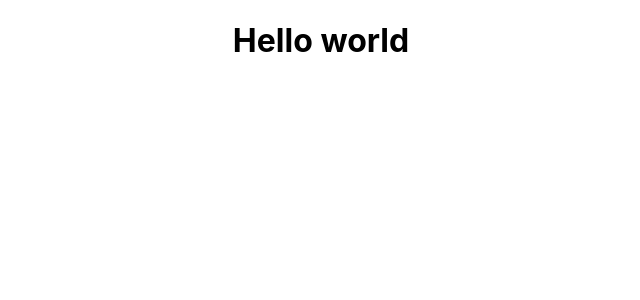
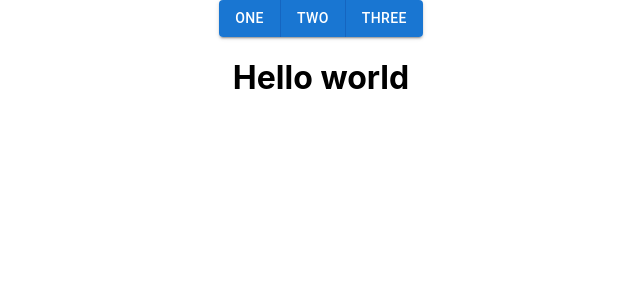
Before and after one commit to extusharkawade/blog-front-end, a React (Create React App) app: page / in a window 1280 px wide. Shown: the top 300 px of the page, without its empty margins (319-959 px from the left). Built offline with nearby package versions, Linux system fonts and the light colour scheme.

Commit message:
material ui installation testing

```diff
--- a/package.json
+++ b/package.json
@@ -3,6 +3,9 @@
   "version": "0.1.0",
   "private": true,
   "dependencies": {
+    "@emotion/react": "^11.11.1",
+    "@emotion/styled": "^11.11.0",
+    "@mui/material": "^5.14.18",
     "@testing-library/jest-dom": "^5.17.0",
     "@testing-library/react": "^13.4.0",
     "@testing-library/user-event": "^13.5.0",
--- a/src/App.tsx
+++ b/src/App.tsx
@@ -1,9 +1,18 @@
 import React from "react";
 import "./App.css";
+import { Button, ButtonGroup } from "@mui/material";
 
 function App() {
   return (
     <div className="App">
+      <ButtonGroup
+        variant="contained"
+        aria-label="outlined primary button group"
+      >
+        <Button>One</Button>
+        <Button>Two</Button>
+        <Button>Three</Button>
+      </ButtonGroup>
       <h1>Hello world</h1>
     </div>
   );
```
Also changed, not shown: 1 other file (tests, documents, lock files or other folders).
